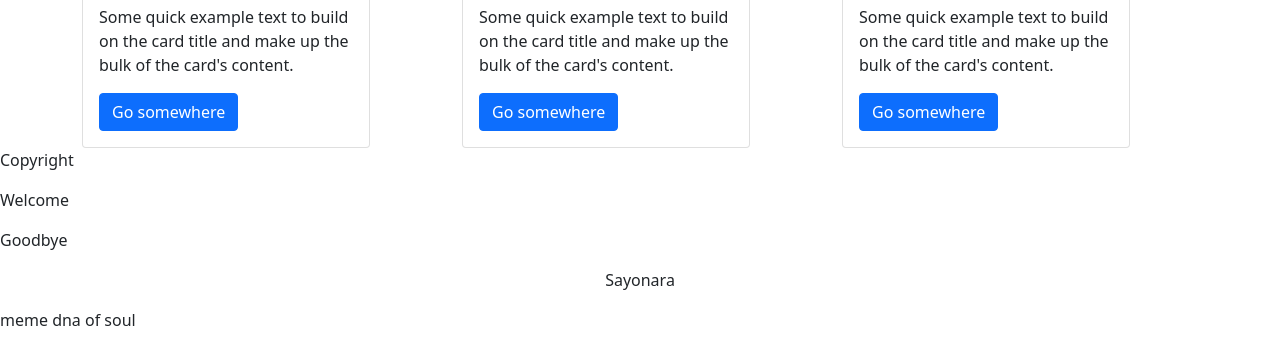
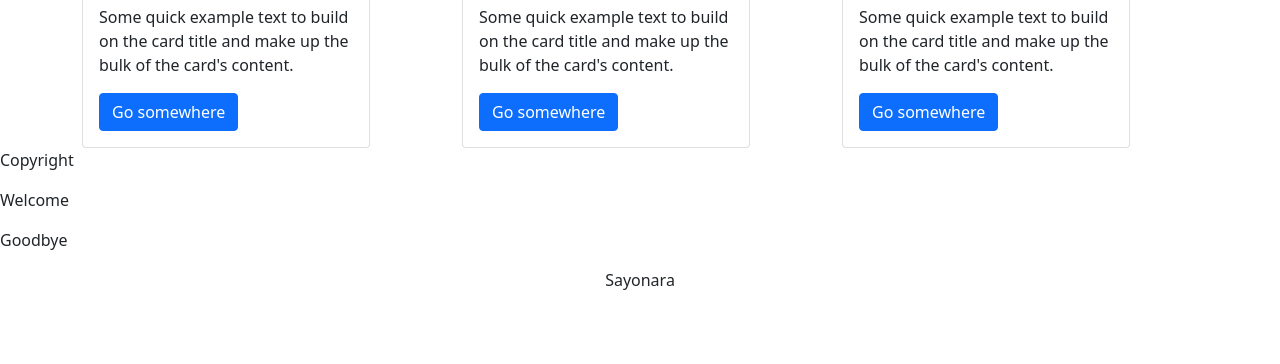
Before and after one commit to DungXPain/DuAnGit, a plain HTML site: page index.html in a window 1280 px wide. Shown: the part 124-488 px from the top of the page. Drawn offline with nearby package versions, Linux system fonts and the light colour scheme.

Commit message:
Revert "meme"
This reverts commit f812d92f201bffa8dff3d0dd3bb4040ee8c9ead8.

```diff
--- a/index.html
+++ b/index.html
@@ -104,9 +104,6 @@
     <p>Copyright</p>
     <p>Welcome</p>
     <p>Goodbye</p><p class="text-center">Sayonara</p>
-    <div class="master">
-      <p>meme dna of soul</p>
-    </div>
   </footer>
   <script src="https://cdn.jsdelivr.net/npm/bootstrap@5.0.2/dist/js/bootstrap.bundle.min.js"
     integrity="sha384-MrcW6ZMFYlzcLA8Nl+NtUVF0sA7MsXsP1UyJoMp4YLEuNSfAP+JcXn/tWtIaxVXM"
```
